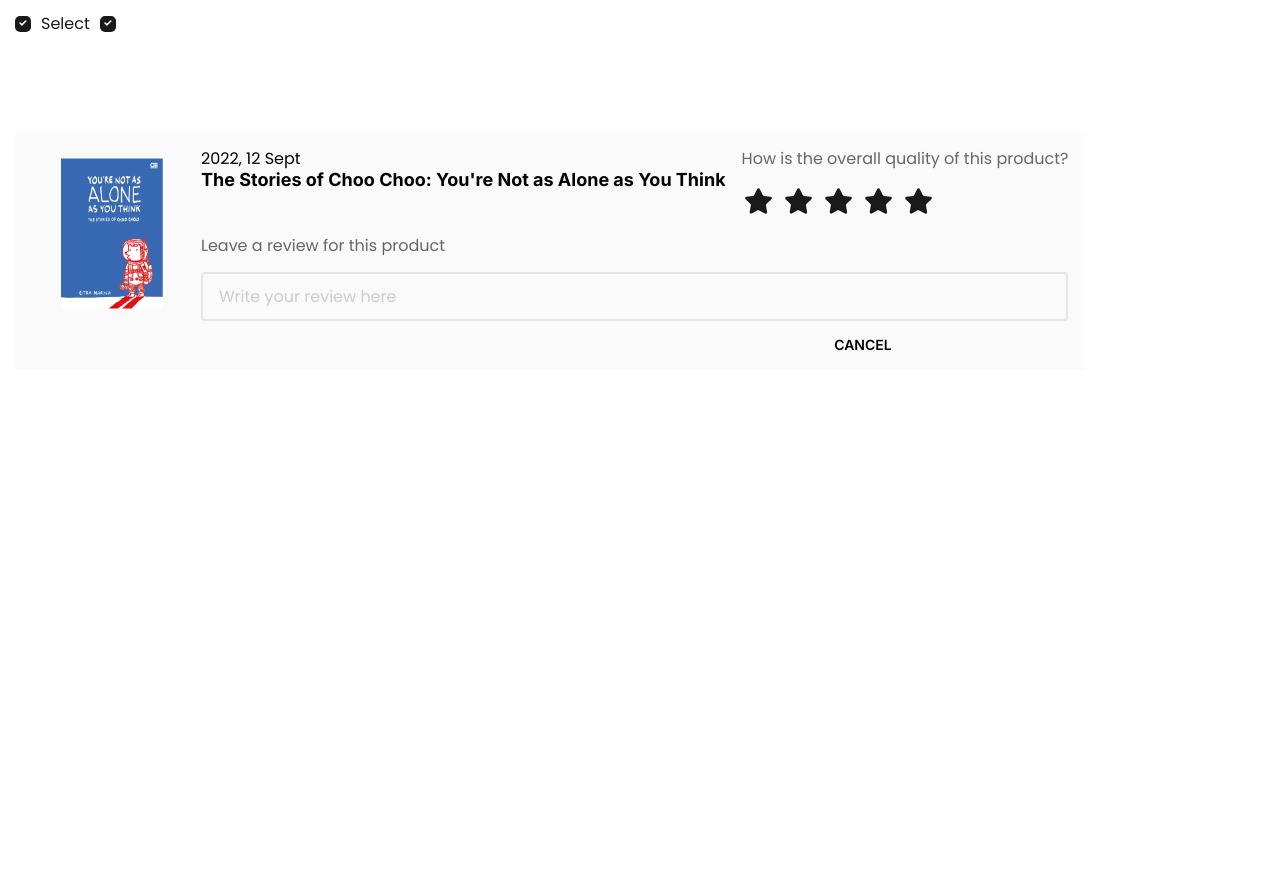
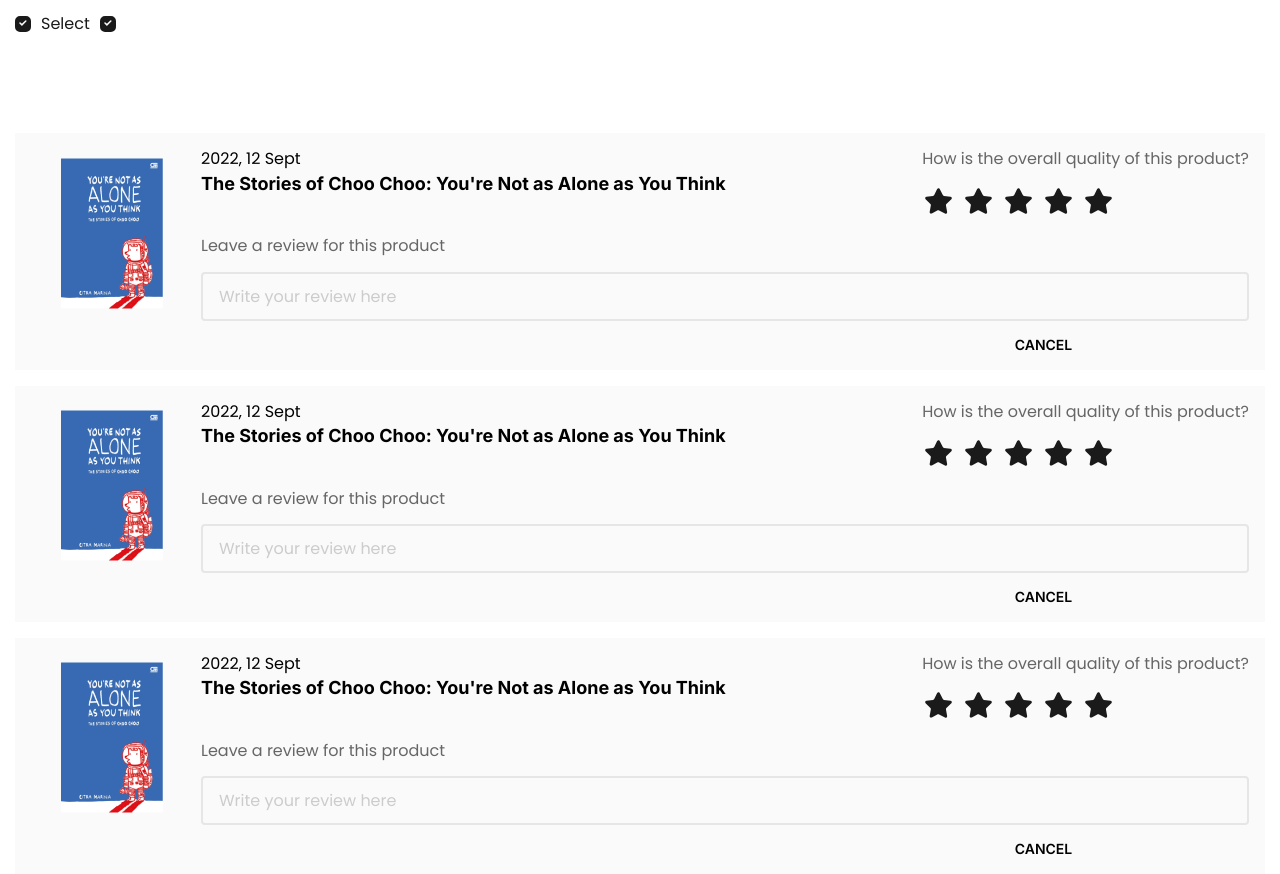
Before and after one commit to gapanovichV/bookstore-next, a Next.js app: page / in a window 1280 px wide. Shown: the part 720-1594 px from the top of the page. Before the commit the page ends 1090 px from the top, so only its background shows below. Built offline with nearby package versions, Linux system fonts and the light colour scheme.

Commit message:
style: review card style

```diff
--- a/app/globalStyles/index.scss
+++ b/app/globalStyles/index.scss
@@ -49,6 +49,10 @@
   display: flex;
 }
 
+.test_col {
+  display: flex;
+  flex-direction: column;
+}
 .test {
   margin-top: 50px;
   display: flex;
--- a/components/elements/ReviewCard/ReviewCard.module.scss
+++ b/components/elements/ReviewCard/ReviewCard.module.scss
@@ -4,6 +4,7 @@
   gap: 16px;
   padding: 16px;
   background-color: var(--color-style-primary-100);
+  width: 100%;
   &_content {
     display: flex;
     align-items: center;
@@ -13,14 +14,17 @@
     padding: 8px 30px;
   }
   .detail {
+    width: 100%;
     &_top {
       display: flex;
       gap: 16px;
       margin-bottom: 16px;
+      justify-content: space-between;
     }
     &_info {
       &_date {
         font: var(--font-bodytext-3);
+        margin-bottom: 4px;
       }
       &_title {
         font: var(--font-subtitle-2);
--- a/components/elements/ReviewCard/ReviewCard.tsx
+++ b/components/elements/ReviewCard/ReviewCard.tsx
@@ -1,9 +1,9 @@
 import clsx from "clsx"
 
 import { Button } from "@/components/elements/Button/Button"
+import { Input } from "@/components/elements/Input/Input"
 
 import styles from "./ReviewCard.module.scss"
-import { Input } from "@/components/elements/Input/Input"
 
 interface ReviewCardProps {
   className?: string
--- a/components/templates/MainPage/MainPage.tsx
+++ b/components/templates/MainPage/MainPage.tsx
@@ -73,7 +73,9 @@
         <div className={"test"}>
           <Dropdown />
         </div>
-        <div className={"test"}>
+        <div className={"test test_col"}>
+          <ReviewCard />
+          <ReviewCard />
           <ReviewCard />
         </div>
       </div>
```
